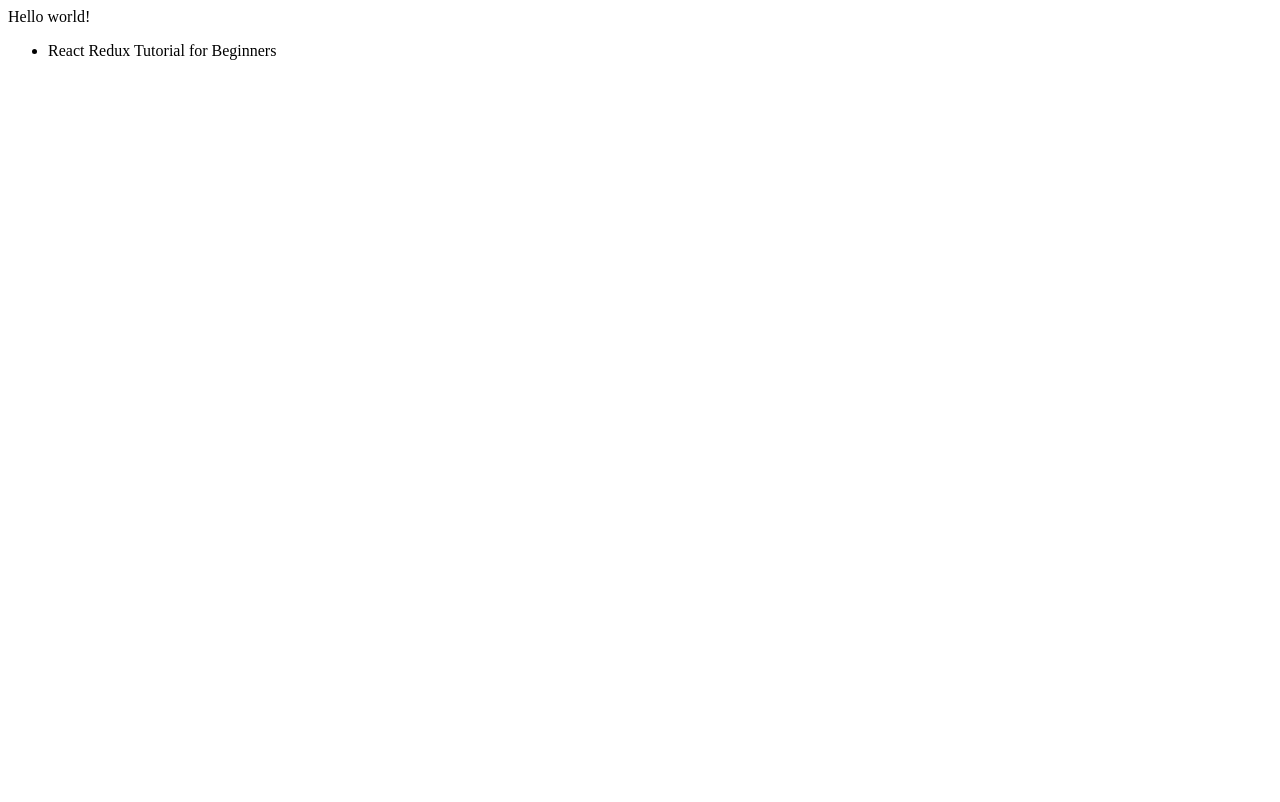
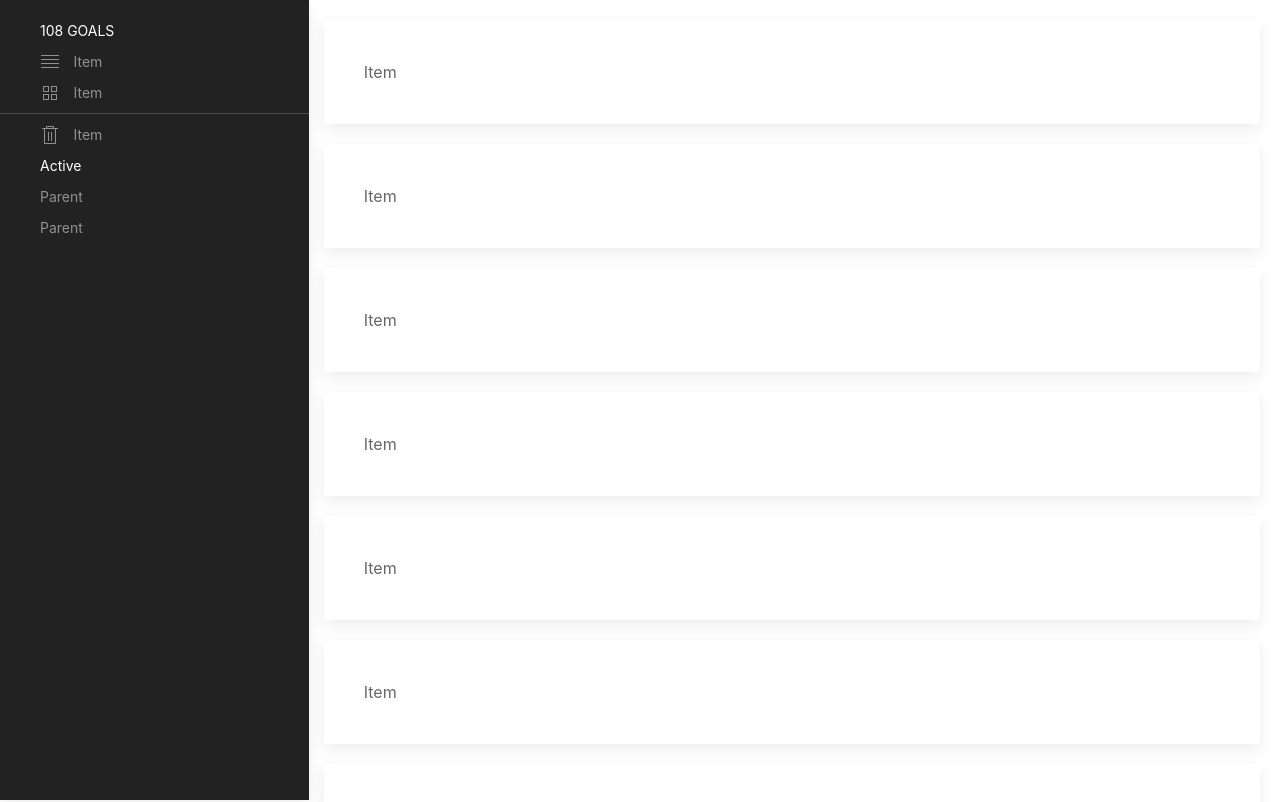
Before and after one commit to dennistrukhin/108goals, a React app: page / in a window 1280 px wide. Shown: the top 802 px of the page. Built offline with nearby package versions, Linux system fonts and the light colour scheme.

Commit message:
menu proto

```diff
--- a/src/index.html
+++ b/src/index.html
@@ -2,7 +2,10 @@
 <html lang="en">
 <head>
     <meta charset="UTF-8">
-    <title>Sample title</title>
+    <title>108 Goals</title>
+    <link rel="stylesheet" href="https://cdnjs.cloudflare.com/ajax/libs/uikit/3.1.5/css/uikit.min.css" />
+    <script src="https://cdnjs.cloudflare.com/ajax/libs/uikit/3.1.5/js/uikit.min.js"></script>
+    <script src="https://cdnjs.cloudflare.com/ajax/libs/uikit/3.1.5/js/uikit-icons.min.js"></script>
 </head>
 <body>
     <div id="root"></div>
--- a/src/js/components/App.js
+++ b/src/js/components/App.js
@@ -1,13 +1,29 @@
 import React, {Component} from 'react';
-import { addArticle } from "./../actions/index";
+import {addArticle} from "./../actions/index";
 import List from "./List";
+import MainMenu from "./MainMenu";
 
 export default class App extends Component {
     render() {
         return (
             <div>
-                Hello world!
-                <List />
+                <div>
+                    <div data-uk-grid className={"uk-grid-small"}>
+                        <div className={"uk-width-1-4"}>
+                            <MainMenu/>
+                        </div>
+                        <div className={"uk-width-3-4"}>
+                            <div className="uk-card uk-card-default uk-card-body uk-margin-top uk-margin-right">Item</div>
+                            <div className="uk-card uk-card-default uk-card-body uk-margin-top uk-margin-right">Item</div>
+                            <div className="uk-card uk-card-default uk-card-body uk-margin-top uk-margin-right">Item</div>
+                            <div className="uk-card uk-card-default uk-card-body uk-margin-top uk-margin-right">Item</div>
+                            <div className="uk-card uk-card-default uk-card-body uk-margin-top uk-margin-right">Item</div>
+                            <div className="uk-card uk-card-default uk-card-body uk-margin-top uk-margin-right">Item</div>
+                            <div className="uk-card uk-card-default uk-card-body uk-margin-top uk-margin-right">Item</div>
+                            <div className="uk-card uk-card-default uk-card-body uk-margin-top uk-margin-right uk-margin-bottom">Item</div>
+                        </div>
+                    </div>
+                </div>
             </div>
         );
     }
--- /dev/null
+++ b/src/js/components/MainMenu.js
@@ -0,0 +1,37 @@
+import React, {Component} from 'react';
+
+export default class MainMenu extends Component {
+    render() {
+        return (
+            <div>
+                <div className="uk-card uk-card-secondary uk-card-body" data-uk-sticky data-uk-height-viewport>
+                    <ul className="uk-nav-default uk-nav-parent-icon" data-uk-nav>
+                        <li className="uk-nav-header">108 GOALS</li>
+                        <li><a href="#"><span className="uk-margin-small-right"
+                                              data-uk-icon="icon: table"/> Item</a></li>
+                        <li><a href="#"><span className="uk-margin-small-right"
+                                              data-uk-icon="icon: thumbnails"/> Item</a></li>
+                        <li className="uk-nav-divider"/>
+                        <li><a href="#"><span className="uk-margin-small-right"
+                                              data-uk-icon="icon: trash"/> Item</a></li>
+                        <li className="uk-active"><a href="#">Active</a></li>
+                        <li className="uk-parent">
+                            <a href="#">Parent</a>
+                            <ul className="uk-nav-sub">
+                                <li><a href="#">Sub item</a></li>
+                                <li><a href="#">Sub item</a></li>
+                            </ul>
+                        </li>
+                        <li className="uk-parent">
+                            <a href="#">Parent</a>
+                            <ul className="uk-nav-sub">
+                                <li><a href="#">Sub item</a></li>
+                                <li><a href="#">Sub item</a></li>
+                            </ul>
+                        </li>
+                    </ul>
+                </div>
+            </div>
+        );
+    }
+}
```
